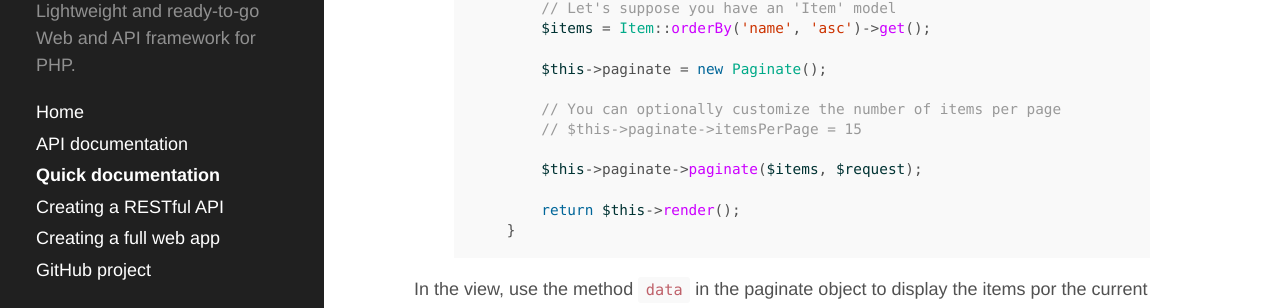
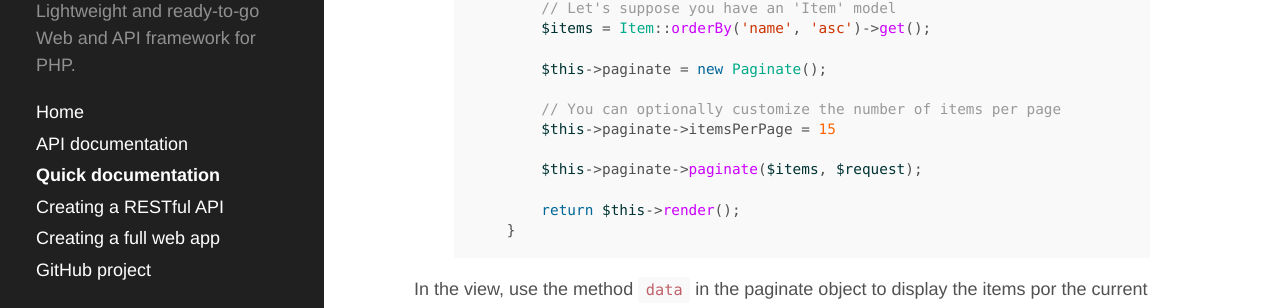
Before and after one commit to niuware/niuware.github.io, a Jekyll site: the page built from quick-docs.md, in a window 1280 px wide and 900 px high, scrolled down 44502 px. Shown: the part 139-447 px from the top of the window. Built offline with Jekyll 4.4.1, drawn with Linux system fonts in a browser that asks for light colours.

```diff
--- a/quick-docs.md
+++ b/quick-docs.md
@@ -2259,7 +2259,7 @@ final class MyController extends Controller {
         $this->paginate = new Paginate();
 
         // You can optionally customize the number of items per page
-        // $this->paginate->itemsPerPage = 15
+        $this->paginate->itemsPerPage = 15
 
         $this->paginate->paginate($items, $request);
 
```
